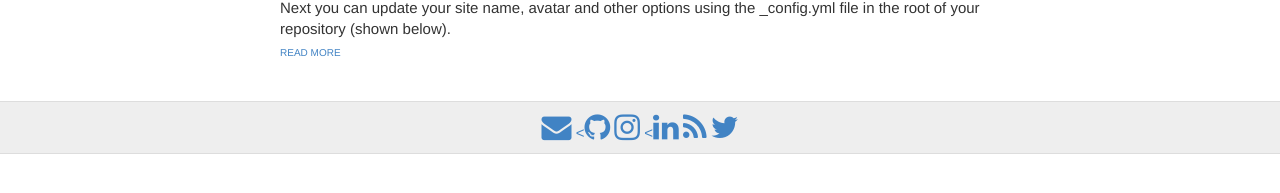
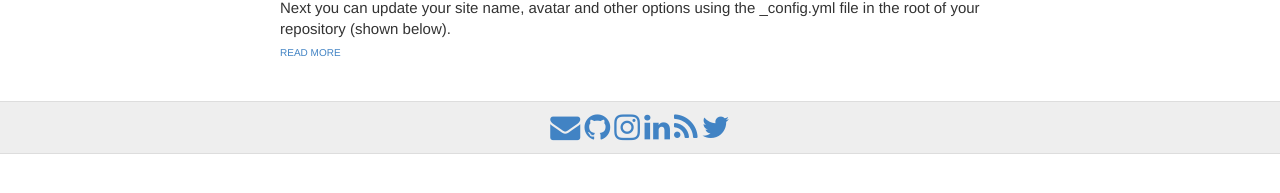
Before and after one commit to DanGahan/DanGahan.github.io, a Jekyll site: the page built from index.html, in a window 1280 px wide. Shown: the part 193-386 px from the top of the page. Built offline with Jekyll 4.4.1, drawn with Linux system fonts in a browser that asks for light colours.

Commit message:
css update

```diff
--- a/_includes/svg-icons.html
+++ b/_includes/svg-icons.html
@@ -2,9 +2,9 @@
 {% if site.footer-links.email %}<a href="mailto:{{ site.footer-links.email }}"><i class="fa fa-envelope" style="font-size:30px;"></i></a>{% endif %}
 {% if site.footer-links.facebook %}<a href="https://www.facebook.com/{{ site.footer-links.facebook }}"><i class="svg-icon facebook"></i></a>{% endif %}
 {% if site.footer-links.flickr %}<a href="https://www.flickr.com/{{ site.footer-links.flickr }}"><i class="svg-icon flickr"></i></a>{% endif %}
-{% if site.footer-links.github %}<a href="https://github.com/{{ site.footer-links.github }}"><<i class="fa fa-github" style="font-size:30px;"></i></a>{% endif %}
+{% if site.footer-links.github %}<a href="https://github.com/{{ site.footer-links.github }}"><i class="fa fa-github" style="font-size:30px;"></i></a>{% endif %}
 {% if site.footer-links.instagram %}<a href="https://instagram.com/{{ site.footer-links.instagram }}"><i class="fa fa-instagram" style="font-size:30px;"></i></a>{% endif %}
-{% if site.footer-links.linkedin %}<a href="https://www.linkedin.com/in/{{ site.footer-links.linkedin }}"><<i class="fa fa-linkedin" style="font-size:30px;"></i></a>{% endif %}
+{% if site.footer-links.linkedin %}<a href="https://www.linkedin.com/in/{{ site.footer-links.linkedin }}"><i class="fa fa-linkedin" style="font-size:30px;"></i></a>{% endif %}
 {% if site.footer-links.pinterest %}<a href="https://www.pinterest.com/{{ site.footer-links.pinterest }}"><i class="svg-icon pinterest"></i></a>{% endif %}
 {% if site.footer-links.rss %}<a href="{{ site.baseurl }}/feed.xml"><i class="fa fa-rss" style="font-size:30px;"></i></a>{% endif %}
 {% if site.footer-links.twitter %}<a href="https://www.twitter.com/{{ site.footer-links.twitter }}"><i class="fa fa-twitter" style="font-size:30px;"></i></a>{% endif %}
```
